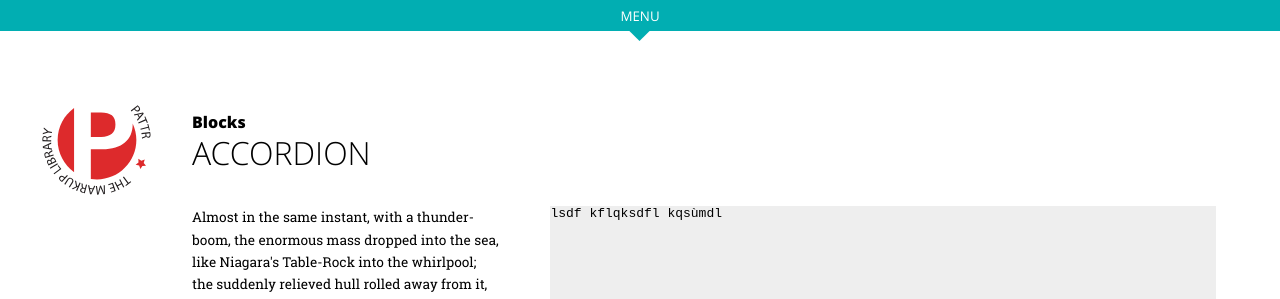
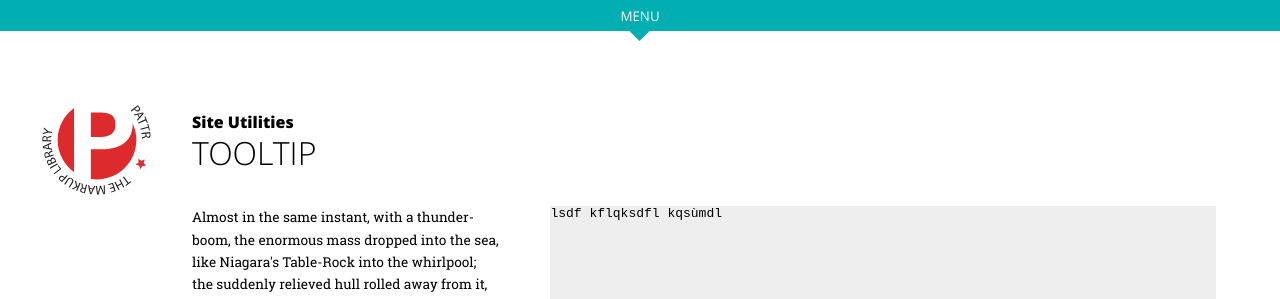
Before and after one commit to Pattr/Pattr.github.io, a Jekyll site: the page built from components/siteUtilities/tooltip.html, in a window 1280 px wide. Shown: the top 299 px of the page. Built offline with Jekyll 4.4.1, drawn with Linux system fonts in a browser that asks for light colours.

Commit message:
Update tooltip.html

```diff
--- a/components/siteUtilities/tooltip.html
+++ b/components/siteUtilities/tooltip.html
@@ -16,8 +16,8 @@ version: 1.0.0
 <div id="wrapper">
 	<main role="main">
 		<header>
-			<p class="category">Blocks</p>
-			<h2>Accordion</h2>
+			<p class="category">Site Utilities</p>
+			<h2>Tooltip</h2>
 		</header>
 
 		<div class="content">
```
